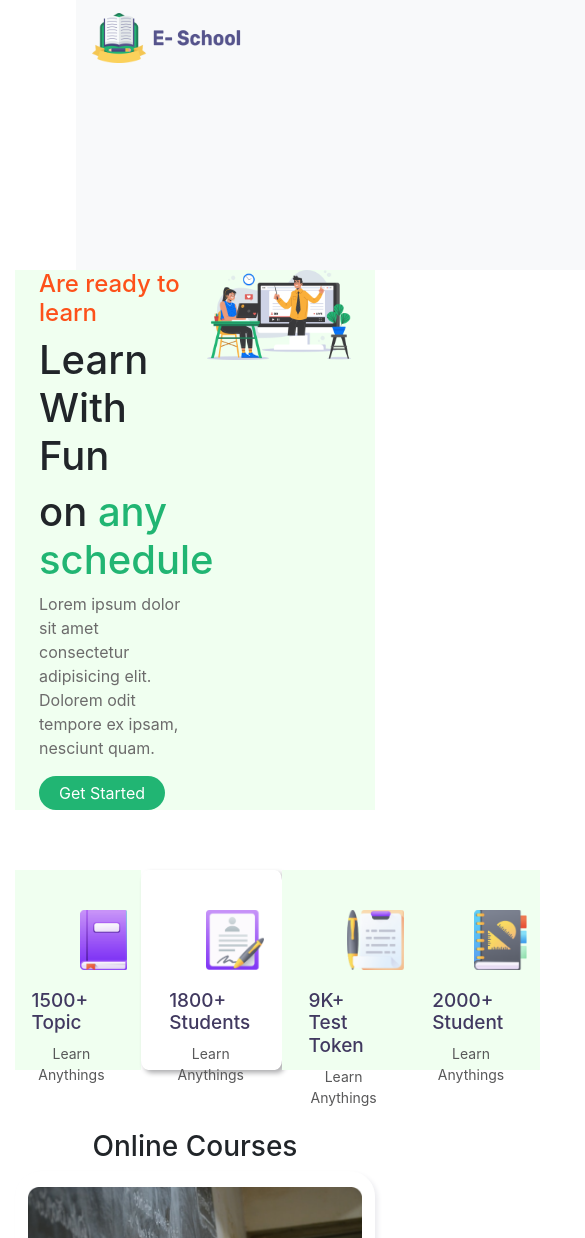
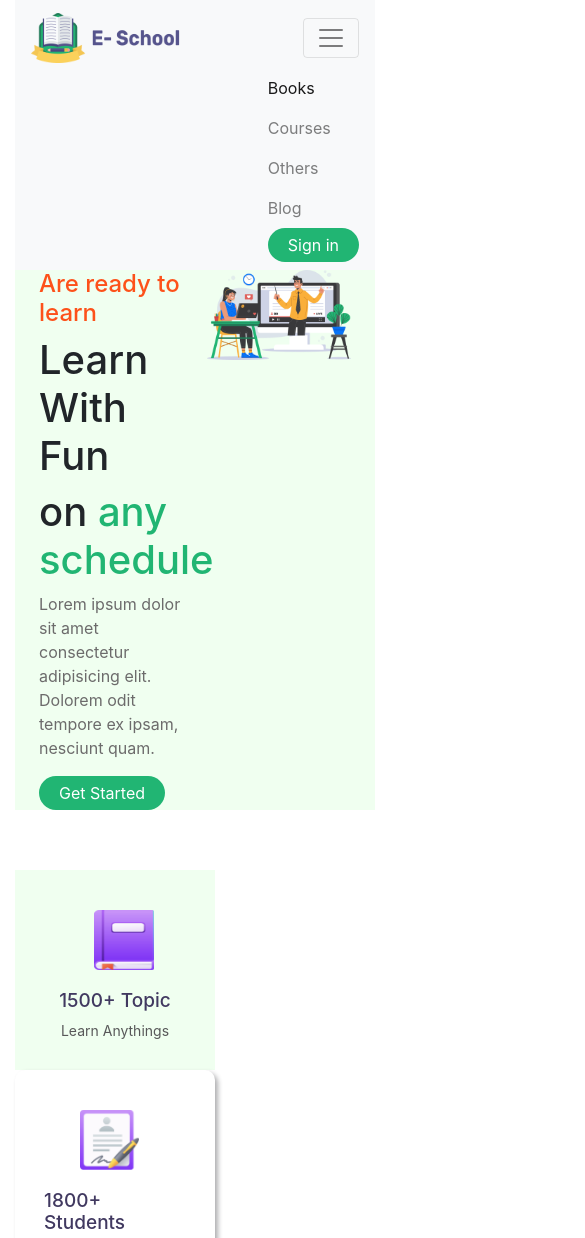
Before and after one commit to Nishat96/e-school, a plain HTML site: page index.html in a window 390 px wide. Shown: the top 1238 px of the page, 585 px wide, since content can reach past the window. Drawn offline with nearby package versions, Linux system fonts and the light colour scheme.

Commit message:
used media query

```diff
--- a/index.html
+++ b/index.html
@@ -11,7 +11,9 @@
   </head>
 <body>
     <!-- Navbar start -->
-    <header class="container-header">
+    <!-- section1 start -->
+    <section class="container">
+      <header class="container-header">
         <nav class="navbar navbar-expand-lg navbar-light bg-light">
             <a class="navbar-brand" href="#">
                 <img src="images/ICON/Logo.png" alt="">
@@ -39,10 +41,9 @@
               </ul>
             </div>
           </nav>
-    </header>
+        </header>
+
      <!-- Navbar End -->
-     <!-- section1 start -->
-     <section class="container ">
          <div class="second-area">
         <div class="half-width">
             <h4>Are ready to learn</h4>
--- a/style.css
+++ b/style.css
@@ -1,5 +1,16 @@
+@media (max-width: 700px){
 body{
     font-family: 'Poppins', sans-serif;
+}
+}
+@media (min-width: 1200px) {
+    body{
+        font-family: 'Poppins', sans-serif;
+    }
+
+}
+.bg-light{
+    background-color: #ffc107!important;
 }
 .navbar-brand img{
     height: 50px;
@@ -12,19 +23,17 @@ body{
     color: white;
     border: none;
 }
+
 .container{
     margin-bottom: 60px;
 
+
 }
-.container-header{
-    width: 1200px;
-    padding-right: 13px;
-    padding-left: 76px;
+
+    .container{
+        margin-bottom: 60px;
 
 
-}
-.navbar {
-    background-color: #258325!important;
 }
 .second-area{
     display: flex;
@@ -47,11 +56,16 @@ body{
     width: 100%;
 
 }
+@media (min-width: 1200px) {
+    .container{
+        flex-direction: column;
+    }
 .third-area{
     width: 100%;
     display: flex;
     justify-content: space-evenly;
 
+}
 }
 .third-area-img{
     width: 200px;
@@ -140,6 +154,8 @@ h3{
     right: 12px;
     color: #585859;
 }
+
+
 .fourth-section{
     width: 60%;
     position: relative;
@@ -163,6 +179,8 @@ h3{
 footer{
     background-color: #282531;
     height: 300px;
+    flex-direction: column;
+
 }
 .white-highlight{
     color: white;
@@ -174,6 +192,7 @@ footer p{
     position: relative;
     bottom: 100px;
 }
+
 .footer-info{
     display: flex;
     align-items: flex-end;
@@ -181,6 +200,7 @@ footer p{
     margin-left: 50px;
     margin-right: 50px;
 }
+
 .course, .terms , .useful-link{
     margin-top: 25px;
 }
```
